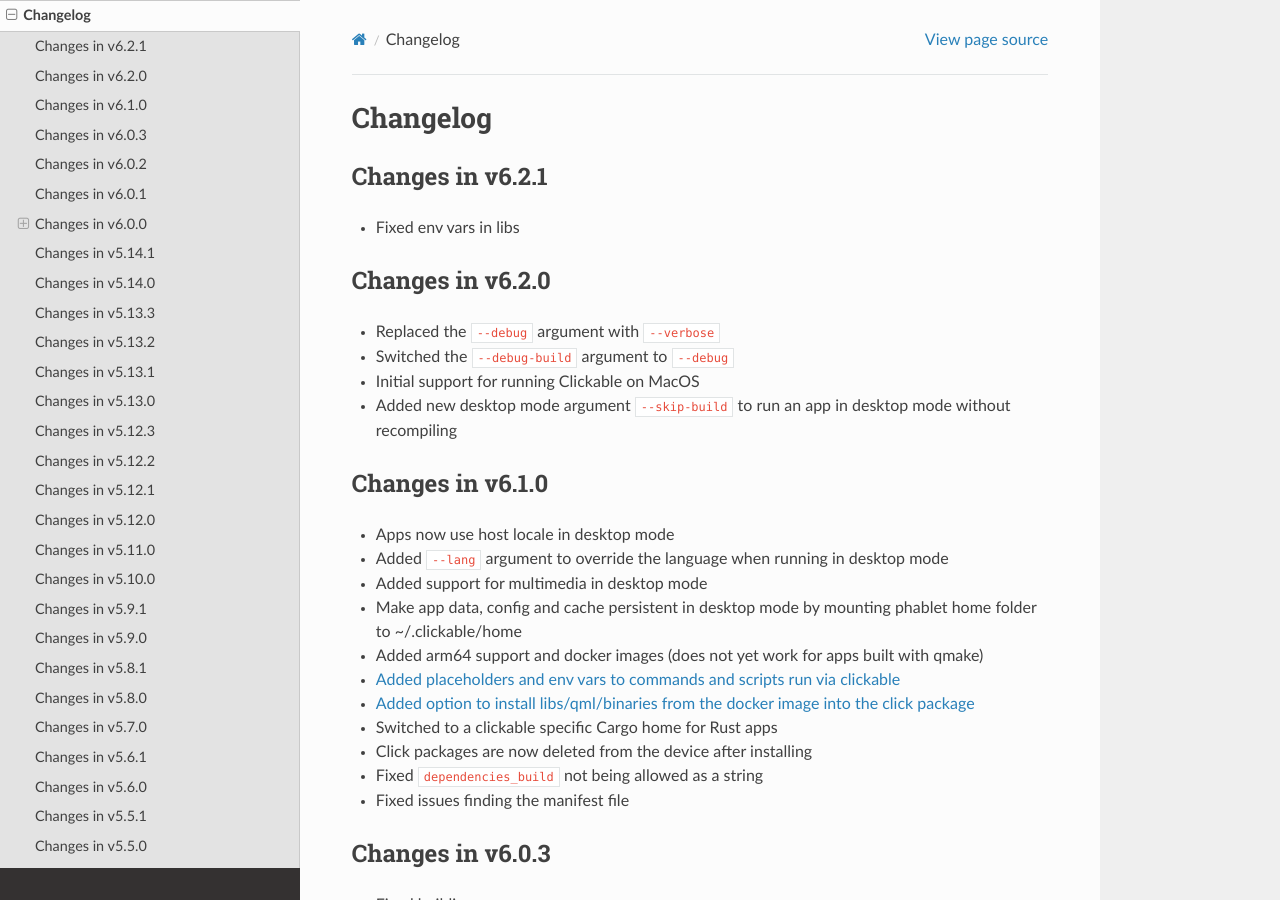
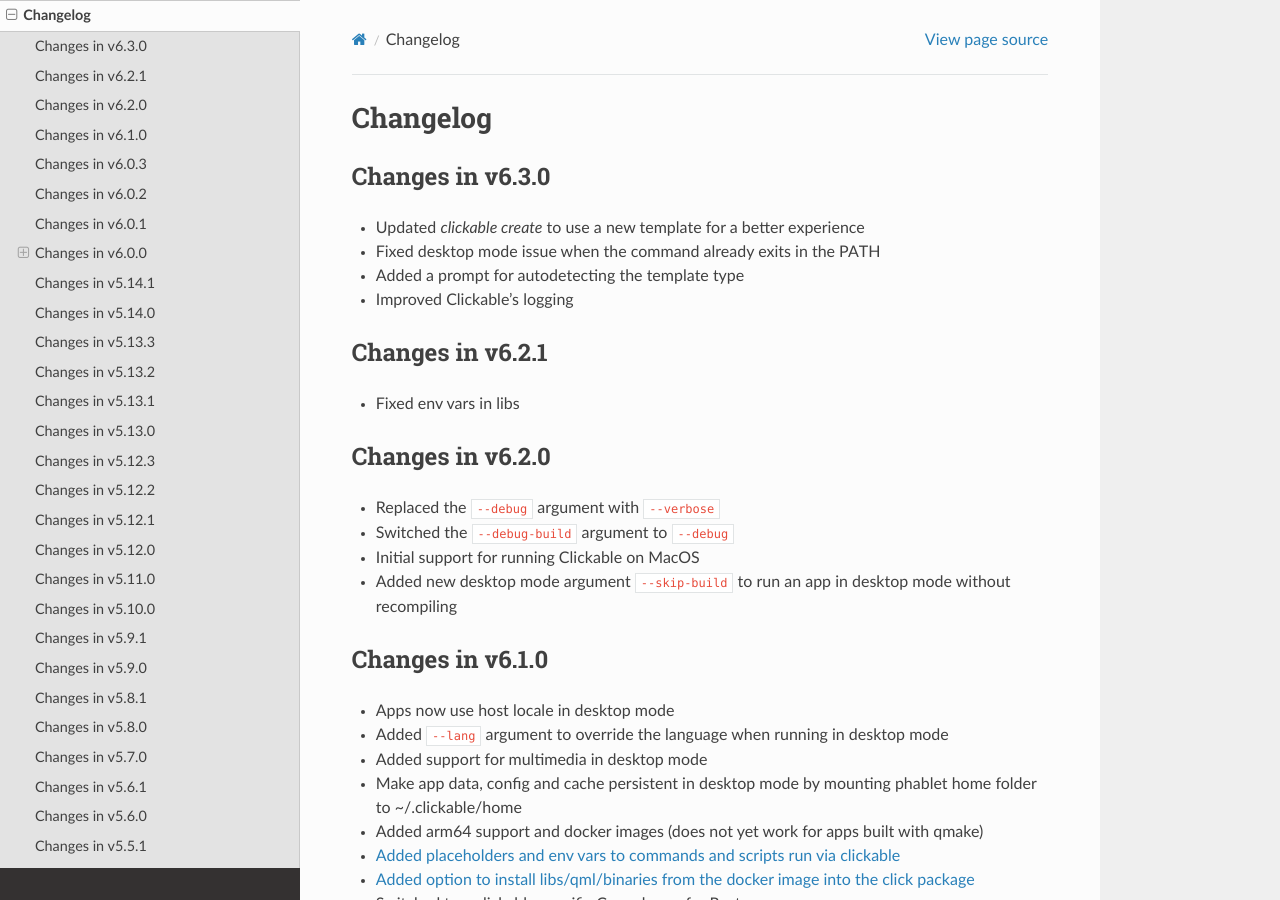
Before and after one commit to bhdouglass/clickable, a Sphinx documentation site: the page built from docs/changelog.rst, in a window 1280 px wide and 900 px high. Built offline with Sphinx 7.4.7 and the Read the Docs theme 2.0.0, drawn with Linux system fonts in a browser that asks for light colours.

Commit message:
Bumped version to 6.3.0

```diff
--- a/clickable/__init__.py
+++ b/clickable/__init__.py
@@ -15,7 +15,7 @@
 from clickable.exceptions import ClickableException
 
 
-__version__ = '6.2.1'
+__version__ = '6.3.0'
 
 
 class Clickable(object):
--- a/docs/changelog.rst
+++ b/docs/changelog.rst
@@ -2,6 +2,14 @@
 
 Changelog
 =========
+
+Changes in v6.3.0
+-----------------
+
+- Updated `clickable create` to use a new template for a better experience
+- Fixed desktop mode issue when the command already exits in the PATH
+- Added a prompt for autodetecting the template type
+- Improved Clickable's logging
 
 Changes in v6.2.1
 -----------------
--- a/docs/conf.py
+++ b/docs/conf.py
@@ -55,9 +55,9 @@
 # built documents.
 #
 # The short X.Y version.
-version = '6.2.1'
+version = '6.3.0'
 # The full version, including alpha/beta/rc tags.
-release = '6.2.1'
+release = '6.3.0'
 
 # The language for content autogenerated by Sphinx. Refer to documentation
 # for a list of supported languages.
```
Also changed, not shown: 1 other file.
